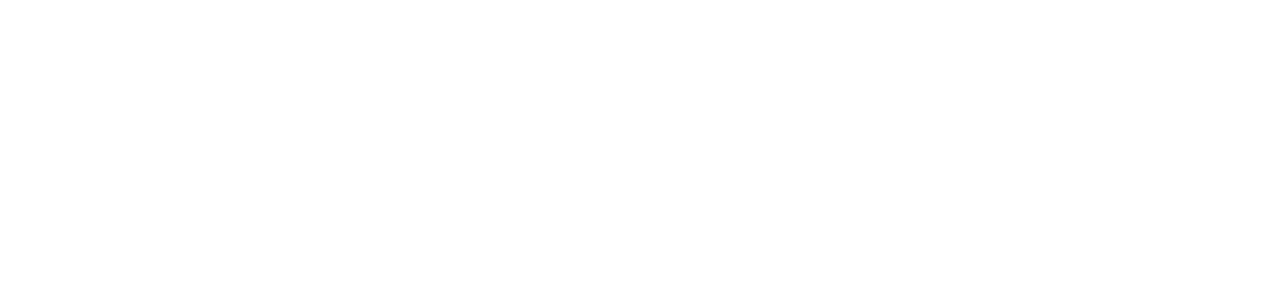
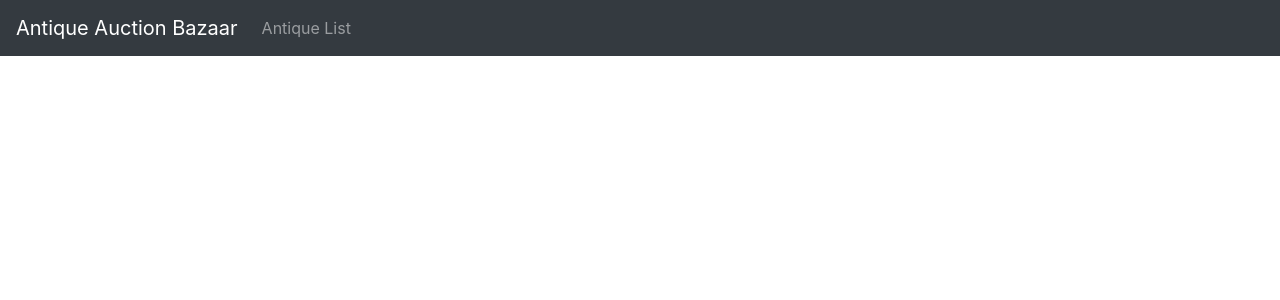
Before and after one commit to berkaltug/Antique-Action-Frontend, a React (Create React App) app: page /dashboard in a window 1280 px wide. Shown: the top 300 px of the page. Built offline with nearby package versions, Linux system fonts and the light colour scheme.

Commit message:
fixed Navigation comp. this.props.history error

```diff
--- a/src/components/Navigation.js
+++ b/src/components/Navigation.js
@@ -1,5 +1,6 @@
 import React, { Component } from "react";
 import { Switch, Route, Link } from "react-router-dom";
+import { withRouter } from 'react-router-dom';
 import AuthService from "../service/AuthService";
 
 class Navigation extends Component {
@@ -57,4 +58,4 @@
   }
 }
 
-export default Navigation;
+export default withRouter(Navigation);
--- a/src/index.js
+++ b/src/index.js
@@ -2,12 +2,12 @@
 import ReactDOM from 'react-dom';
 import './index.css';
 import App from './App';
-import { BrowserRouter } from "react-router-dom";
+import { BrowserRouter,Route } from "react-router-dom";
 import * as serviceWorker from './serviceWorker';
 
 ReactDOM.render(
   <BrowserRouter>
-    <App />
+    <Route path="/" component={ App }/>
   </BrowserRouter>,
   document.getElementById('root')
 );
--- a/src/screens/AdminScreen.js
+++ b/src/screens/AdminScreen.js
@@ -1,10 +1,12 @@
 import React, { Component } from 'react';
-
+import Navigation from "../components/Navigation";
 class AdminScreen extends Component {
 
   render() {
     return (
-      <div></div>
+      <>
+      <Navigation/>
+      </>
     );
   }
 
--- a/src/screens/HomeScreen.js
+++ b/src/screens/HomeScreen.js
@@ -13,7 +13,6 @@
 }
 
   componentDidMount() {
-    console.log(AuthService.login("user","user"));
     let response=AntiqueService.getAllAntique(0,'ASC').then(response=>{
         this.setState({items:response.data});
     })
```
